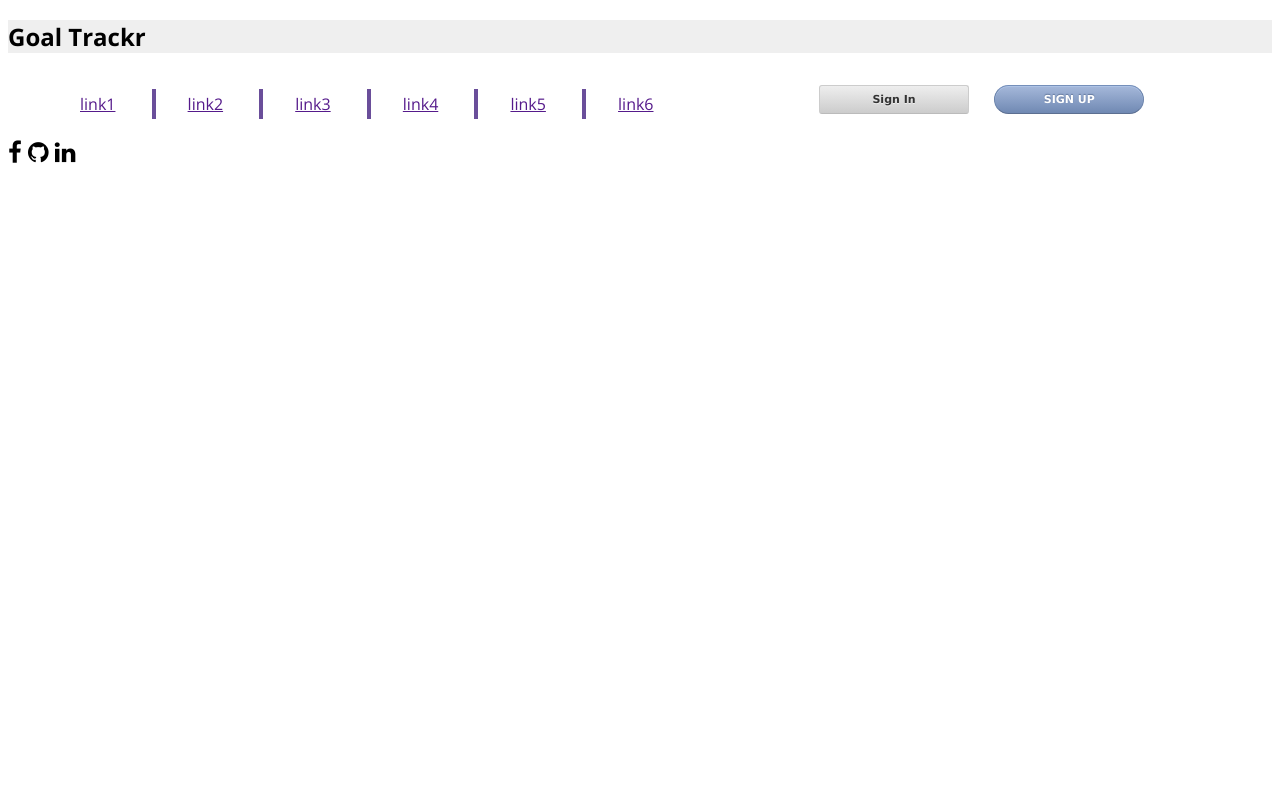
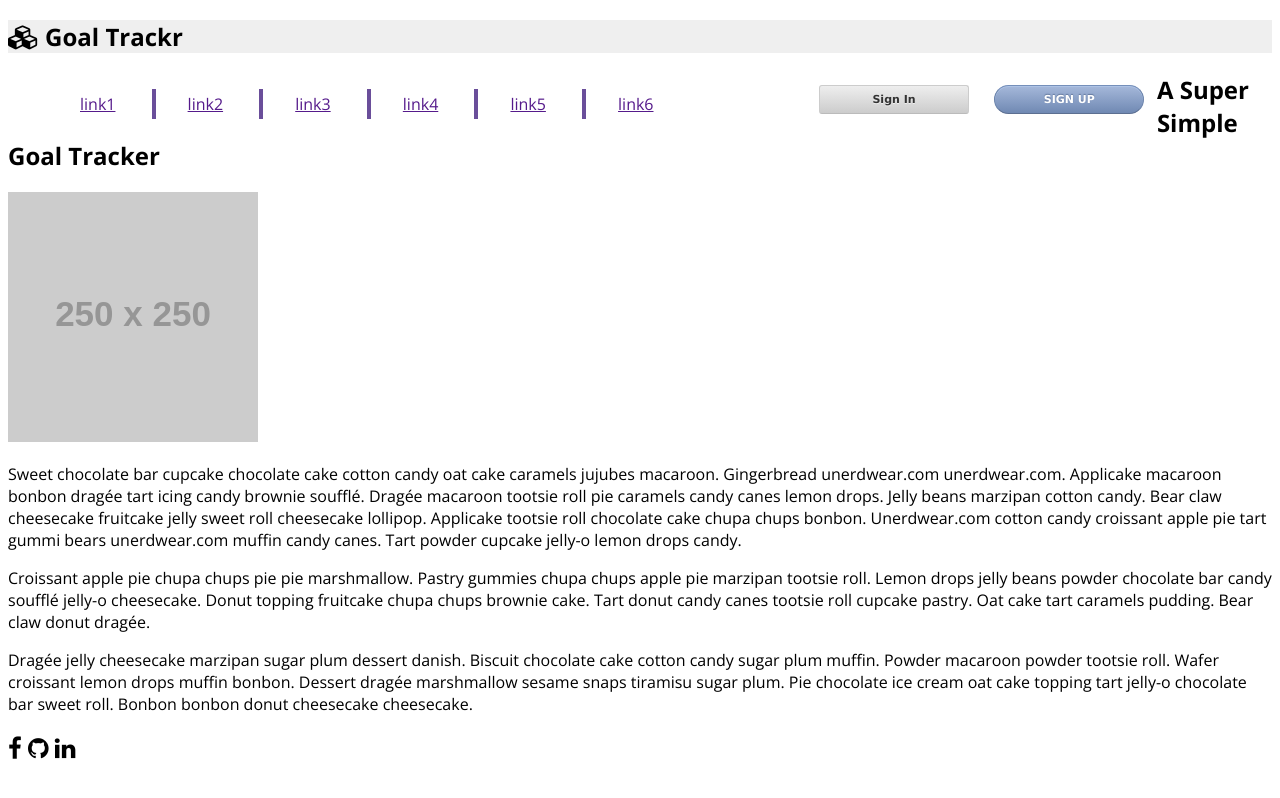
Before and after one commit to charlessipe/w6-homework, a plain HTML site: page index.html in a window 1280 px wide. Drawn offline with nearby package versions, Linux system fonts and the light colour scheme; placeholder pictures from the web are drawn by us.

Commit message:
Add content

```diff
--- a/index.html
+++ b/index.html
@@ -11,7 +11,7 @@
 <body>
   <header>
     <nav>
-      <h1>Goal Trackr</h1>
+      <h1><i class="fa fa-cubes"></i> Goal Trackr</h1>
       <ul>
         <li><a href="">link1</a></li>
         <li><a href="">link2</a></li>
@@ -30,7 +30,13 @@
   </header>
 
     <article>
+      <h1>A Super Simple Goal Tracker</h1>
       <p id="output-here"></p>
+      <img src="http://placehold.it/250x250"><p>Sweet chocolate bar cupcake chocolate cake cotton candy oat cake caramels jujubes macaroon. Gingerbread unerdwear.com unerdwear.com. Applicake macaroon bonbon dragée tart icing candy brownie soufflé. Dragée macaroon tootsie roll pie caramels candy canes lemon drops. Jelly beans marzipan cotton candy. Bear claw cheesecake fruitcake jelly sweet roll cheesecake lollipop. Applicake tootsie roll chocolate cake chupa chups bonbon. Unerdwear.com cotton candy croissant apple pie tart gummi bears unerdwear.com muffin candy canes. Tart powder cupcake jelly-o lemon drops candy.</p>
+
+      <p>Croissant apple pie chupa chups pie pie marshmallow. Pastry gummies chupa chups apple pie marzipan tootsie roll. Lemon drops jelly beans powder chocolate bar candy soufflé jelly-o cheesecake. Donut topping fruitcake chupa chups brownie cake. Tart donut candy canes tootsie roll cupcake pastry. Oat cake tart caramels pudding. Bear claw donut dragée.</p>
+
+      <p>Dragée jelly cheesecake marzipan sugar plum dessert danish. Biscuit chocolate cake cotton candy sugar plum muffin. Powder macaroon powder tootsie roll. Wafer croissant lemon drops muffin bonbon. Dessert dragée marshmallow sesame snaps tiramisu sugar plum. Pie chocolate ice cream oat cake topping tart jelly-o chocolate bar sweet roll. Bonbon bonbon donut cheesecake cheesecake.</p>
     </article>
 
   <footer>
```
